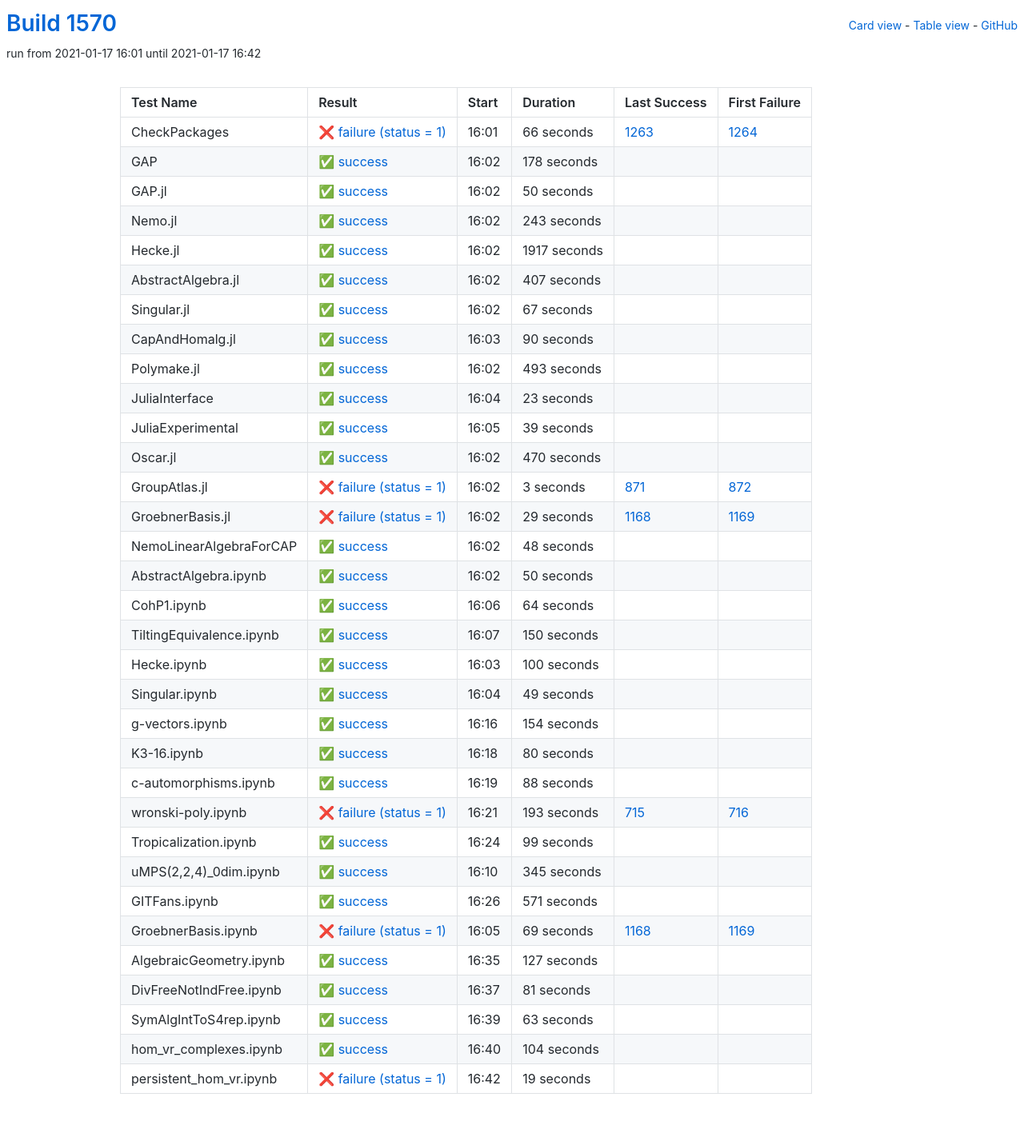
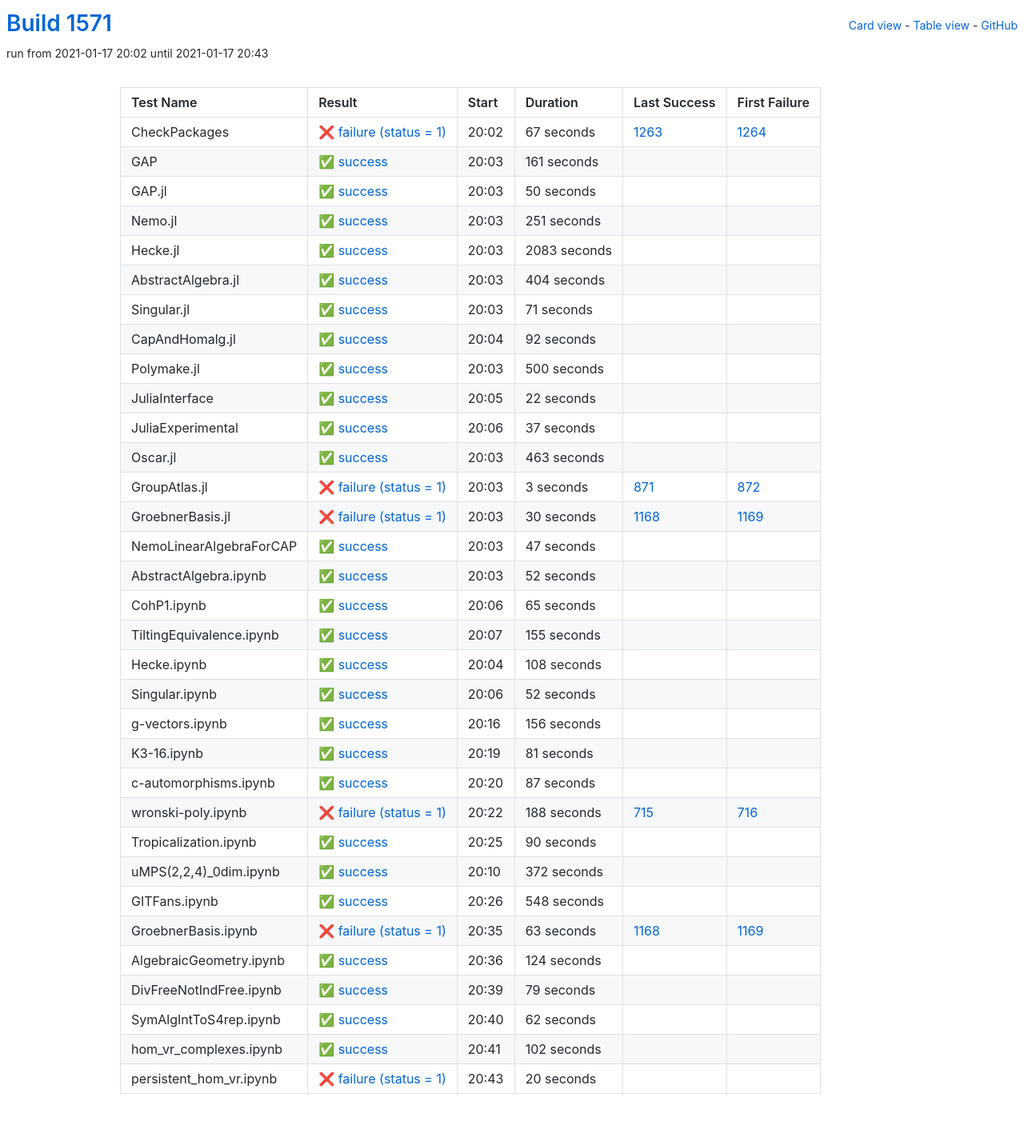
Before and after one commit to oscar-system/oscar-ci-status-stable, a Jekyll site: the page built from table.html, in a window 1280 px wide. Shown: the whole page at 80% size. Built offline with Jekyll 4.4.1, drawn with Linux system fonts in a browser that asks for light colours.

Commit message:
Build #1571

```diff
--- a/_data/ci.yml
+++ b/_data/ci.yml
@@ -1,6 +1,6 @@
 ---
-build: 1570
-build_url: https://oscarci.mathematik.uni-kl.de/job/oscar-stable/1570/
+build: 1571
+build_url: https://oscarci.mathematik.uni-kl.de/job/oscar-stable/1571/
 job: oscar-stable
 organization: oscar-system
 repo: oscar-ci-status-stable
@@ -8,32 +8,32 @@ repourl: https://github.com/oscar-system/oscar-ci-status-stable
 tests:
 - name: CheckPackages
   id: checkpackages
-  log: https://oscarci.mathematik.uni-kl.de/job/oscar-stable/1570/artifact/logs/build-1570/CheckPackages.log
-  start: 2021-01-17 16:01
+  log: https://oscarci.mathematik.uni-kl.de/job/oscar-stable/1571/artifact/logs/build-1571/CheckPackages.log
+  start: 2021-01-17 20:02
   success: false
   exitcode: 1
   status: failure
-  duration: 66
+  duration: 67
   last_success: 1263
   last_success_url: https://oscarci.mathematik.uni-kl.de/job/oscar-stable/1263/
   first_failure: 1264
   first_failure_url: https://oscarci.mathematik.uni-kl.de/job/oscar-stable/1264/
 - name: GAP
   id: gap
-  log: https://oscarci.mathematik.uni-kl.de/job/oscar-stable/1570/artifact/logs/build-1570/GAP.log
-  start: 2021-01-17 16:02
+  log: https://oscarci.mathematik.uni-kl.de/job/oscar-stable/1571/artifact/logs/build-1571/GAP.log
+  start: 2021-01-17 20:03
   success: true
   exitcode: 0
   status: success
-  duration: 178
+  duration: 161
   last_success: false
   last_success_url:
   first_failure: false
   first_failure_url:
 - name: GAP.jl
   id: gap-jl
-  log: https://oscarci.mathematik.uni-kl.de/job/oscar-stable/1570/artifact/logs/build-1570/GAP.jl.log
-  start: 2021-01-17 16:02
+  log: https://oscarci.mathematik.uni-kl.de/job/oscar-stable/1571/artifact/logs/build-1571/GAP.jl.log
+  start: 2021-01-17 20:03
   success: true
   exitcode: 0
   status: success
@@ -44,116 +44,116 @@ tests:
   first_failure_url:
 - name: Nemo.jl
   id: nemo-jl
-  log: https://oscarci.mathematik.uni-kl.de/job/oscar-stable/1570/artifact/logs/build-1570/Nemo.jl.log
-  start: 2021-01-17 16:02
+  log: https://oscarci.mathematik.uni-kl.de/job/oscar-stable/1571/artifact/logs/build-1571/Nemo.jl.log
+  start: 2021-01-17 20:03
   success: true
   exitcode: 0
   status: success
-  duration: 243
+  duration: 251
   last_success: false
   last_success_url:
   first_failure: false
   first_failure_url:
 - name: Hecke.jl
   id: hecke-jl
-  log: https://oscarci.mathematik.uni-kl.de/job/oscar-stable/1570/artifact/logs/build-1570/Hecke.jl.log
-  start: 2021-01-17 16:02
+  log: https://oscarci.mathematik.uni-kl.de/job/oscar-stable/1571/artifact/logs/build-1571/Hecke.jl.log
+  start: 2021-01-17 20:03
   success: true
   exitcode: 0
   status: success
-  duration: 1917
+  duration: 2083
   last_success: false
   last_success_url:
   first_failure: false
   first_failure_url:
 - name: AbstractAlgebra.jl
   id: abstractalgebra-jl
-  log: https://oscarci.mathematik.uni-kl.de/job/oscar-stable/1570/artifact/logs/build-1570/AbstractAlgebra.jl.log
-  start: 2021-01-17 16:02
+  log: https://oscarci.mathematik.uni-kl.de/job/oscar-stable/1571/artifact/logs/build-1571/AbstractAlgebra.jl.log
+  start: 2021-01-17 20:03
   success: true
   exitcode: 0
   status: success
-  duration: 407
+  duration: 404
   last_success: false
   last_success_url:
   first_failure: false
   first_failure_url:
 - name: Singular.jl
   id: singular-jl
-  log: https://oscarci.mathematik.uni-kl.de/job/oscar-stable/1570/artifact/logs/build-1570/Singular.jl.log
-  start: 2021-01-17 16:02
+  log: https://oscarci.mathematik.uni-kl.de/job/oscar-stable/1571/artifact/logs/build-1571/Singular.jl.log
+  start: 2021-01-17 20:03
   success: true
   exitcode: 0
   status: success
-  duration: 67
+  duration: 71
   last_success: false
   last_success_url:
   first_failure: false
   first_failure_url:
 - name: CapAndHomalg.jl
   id: capandhomalg-jl
-  log: https://oscarci.mathematik.uni-kl.de/job/oscar-stable/1570/artifact/logs/build-1570/CapAndHomalg.jl.log
-  start: 2021-01-17 16:03
+  log: https://oscarci.mathematik.uni-kl.de/job/oscar-stable/1571/artifact/logs/build-1571/CapAndHomalg.jl.log
+  start: 2021-01-17 20:04
   success: true
   exitcode: 0
   status: success
-  duration: 90
+  duration: 92
   last_success: false
   last_success_url:
   first_failure: false
   first_failure_url:
 - name: Polymake.jl
   id: polymake-jl
-  log: https://oscarci.mathematik.uni-kl.de/job/oscar-stable/1570/artifact/logs/build-1570/Polymake.jl.log
-  start: 2021-01-17 16:02
+  log: https://oscarci.mathematik.uni-kl.de/job/oscar-stable/1571/artifact/logs/build-1571/Polymake.jl.log
+  start: 2021-01-17 20:03
   success: true
   exitcode: 0
   status: success
-  duration: 493
+  duration: 500
   last_success: false
   last_success_url:
   first_failure: false
   first_failure_url:
 - name: JuliaInterface
   id: juliainterface
-  log: https://oscarci.mathematik.uni-kl.de/job/oscar-stable/1570/artifact/logs/build-1570/JuliaInterface.log
-  start: 2021-01-17 16:04
+  log: https://oscarci.mathematik.uni-kl.de/job/oscar-stable/1571/artifact/logs/build-1571/JuliaInterface.log
+  start: 2021-01-17 20:05
   success: true
   exitcode: 0
   status: success
-  duration: 23
+  duration: 22
   last_success: false
   last_success_url:
   first_failure: false
   first_failure_url:
 - name: JuliaExperimental
   id: juliaexperimental
-  log: https://oscarci.mathematik.uni-kl.de/job/oscar-stable/1570/artifact/logs/build-1570/JuliaExperimental.log
-  start: 2021-01-17 16:05
+  log: https://oscarci.mathematik.uni-kl.de/job/oscar-stable/1571/artifact/logs/build-1571/JuliaExperimental.log
+  start: 2021-01-17 20:06
   success: true
   exitcode: 0
   status: success
-  duration: 39
+  duration: 37
   last_success: false
   last_success_url:
   first_failure: false
   first_failure_url:
 - name: Oscar.jl
   id: oscar-jl
-  log: https://oscarci.mathematik.uni-kl.de/job/oscar-stable/1570/artifact/logs/build-1570/Oscar.jl.log
-  start: 2021-01-17 16:02
+  log: https://oscarci.mathematik.uni-kl.de/job/oscar-stable/1571/artifact/logs/build-1571/Oscar.jl.log
+  start: 2021-01-17 20:03
   success: true
   exitcode: 0
   status: success
-  duration: 470
+  duration: 463
   last_success: false
   last_success_url:
   first_failure: false
   first_failure_url:
 - name: GroupAtlas.jl
   id: groupatlas-jl
-  log: https://oscarci.mathematik.uni-kl.de/job/oscar-stable/1570/artifact/logs/build-1570/GroupAtlas.jl.log
-  start: 2021-01-17 16:02
+  log: https://oscarci.mathematik.uni-kl.de/job/oscar-stable/1571/artifact/logs/build-1571/GroupAtlas.jl.log
+  start: 2021-01-17 20:03
   success: false
   exitcode: 1
   status: failure
@@ -164,200 +164,104 @@ tests:
   first_failure_url: https://oscarci.mathematik.uni-kl.de/job/oscar-stable/872/
 - name: GroebnerBasis.jl
   id: groebnerbasis-jl
-  log: https://oscarci.mathematik.uni-kl.de/job/oscar-stable/1570/artifact/logs/build-1570/GroebnerBasis.jl.log
-  start: 2021-01-17 16:02
+  log: https://oscarci.mathematik.uni-kl.de/job/oscar-stable/1571/artifact/logs/build-1571/GroebnerBasis.jl.log
+  start: 2021-01-17 20:03
   success: false
   exitcode: 1
   status: failure
-  duration: 29
+  duration: 30
   last_success: 1168
   last_success_url: https://oscarci.mathematik.uni-kl.de/job/oscar-stable/1168/
   first_failure: 1169
   first_failure_url: https://oscarci.mathematik.uni-kl.de/job/oscar-stable/1169/
 - name: NemoLinearAlgebraForCAP
   id: nemolinearalgebraforcap
-  log: https://oscarci.mathematik.uni-kl.de/job/oscar-stable/1570/artifact/logs/build-1570/NemoLinearAlgebraForCAP.log
-  start: 2021-01-17 16:02
+  log: https://oscarci.mathematik.uni-kl.de/job/oscar-stable/1571/artifact/logs/build-1571/NemoLinearAlgebraForCAP.log
+  start: 2021-01-17 20:03
   success: true
   exitcode: 0
   status: success
-  duration: 48
+  duration: 47
   last_success: false
   last_success_url:
   first_failure: false
   first_failure_url:
 - name: AbstractAlgebra.ipynb
   id: abstractalgebra-ipynb
-  log: https://oscarci.mathematik.uni-kl.de/job/oscar-stable/1570/artifact/logs/build-1570/AbstractAlgebra.ipynb.log
-  start: 2021-01-17 16:02
+  log: https://oscarci.mathematik.uni-kl.de/job/oscar-stable/1571/artifact/logs/build-1571/AbstractAlgebra.ipynb.log
+  start: 2021-01-17 20:03
   success: true
   exitcode: 0
   status: success
-  duration: 50
+  duration: 52
   last_success: false
   last_success_url:
   first_failure: false
   first_failure_url:
 - name: CohP1.ipynb
   id: cohp1-ipynb
-  log: https://oscarci.mathematik.uni-kl.de/job/oscar-stable/1570/artifact/logs/build-1570/CohP1.ipynb.log
-  start: 2021-01-17 16:06
+  log: https://oscarci.mathematik.uni-kl.de/job/oscar-stable/1571/artifact/logs/build-1571/CohP1.ipynb.log
+  start: 2021-01-17 20:06
   success: true
   exitcode: 0
   status: success
-  duration: 64
+  duration: 65
   last_success: false
   last_success_url:
   first_failure: false
   first_failure_url:
 - name: TiltingEquivalence.ipynb
   id: tiltingequivalence-ipynb
-  log: https://oscarci.mathematik.uni-kl.de/job/oscar-stable/1570/artifact/logs/build-1570/TiltingEquivalence.ipynb.log
-  start: 2021-01-17 16:07
+  log: https://oscarci.mathematik.uni-kl.de/job/oscar-stable/1571/artifact/logs/build-1571/TiltingEquivalence.ipynb.log
+  start: 2021-01-17 20:07
   success: true
   exitcode: 0
   status: success
-  duration: 150
+  duration: 155
   last_success: false
   last_success_url:
   first_failure: false
   first_failure_url:
 - name: Hecke.ipynb
   id: hecke-ipynb
-  log: https://oscarci.mathematik.uni-kl.de/job/oscar-stable/1570/artifact/logs/build-1570/Hecke.ipynb.log
-  start: 2021-01-17 16:03
+  log: https://oscarci.mathematik.uni-kl.de/job/oscar-stable/1571/artifact/logs/build-1571/Hecke.ipynb.log
+  start: 2021-01-17 20:04
   success: true
   exitcode: 0
   status: success
-  duration: 100
+  duration: 108
   last_success: false
   last_success_url:
   first_failure: false
   first_failure_url:
 - name: Singular.ipynb
   id: singular-ipynb
-  log: https://oscarci.mathematik.uni-kl.de/job/oscar-stable/1570/artifact/logs/build-1570/Singular.ipynb.log
-  start: 2021-01-17 16:04
+  log: https://oscarci.mathematik.uni-kl.de/job/oscar-stable/1571/artifact/logs/build-1571/Singular.ipynb.log
+  start: 2021-01-17 20:06
   success: true
   exitcode: 0
   status: success
-  duration: 49
+  duration: 52
   last_success: false
   last_success_url:
   first_failure: false
   first_failure_url:
 - name: g-vectors.ipynb
   id: g-vectors-ipynb
-  log: https://oscarci.mathematik.uni-kl.de/job/oscar-stable/1570/artifact/logs/build-1570/g-vectors.ipynb.log
-  start: 2021-01-17 16:16
+  log: https://oscarci.mathematik.uni-kl.de/job/oscar-stable/1571/artifact/logs/build-1571/g-vectors.ipynb.log
+  start: 2021-01-17 20:16
   success: true
   exitcode: 0
   status: success
-  duration: 154
+  duration: 156
   last_success: false
   last_success_url:
   first_failure: false
   first_failure_url:
 - name: K3-16.ipynb
   id: k3-16-ipynb
-  log: https://oscarci.mathematik.uni-kl.de/job/oscar-stable/1570/artifact/logs/build-1570/K3-16.ipynb.log
-  start: 2021-01-17 16:18
-  success: true
-  exitcode: 0
-  status: success
-  duration: 80
-  last_success: false
-  last_success_url:
-  first_failure: false
-  first_failure_url:
-- name: c-automorphisms.ipynb
-  id: c-automorphisms-ipynb
-  log: https://oscarci.mathematik.uni-kl.de/job/oscar-stable/1570/artifact/logs/build-1570/c-automorphisms.ipynb.log
-  start: 2021-01-17 16:19
-  success: true
-  exitcode: 0
-  status: success
-  duration: 88
-  last_success: false
-  last_success_url:
-  first_failure: false
-  first_failure_url:
-- name: wronski-poly.ipynb
-  id: wronski-poly-ipynb
-  log: https://oscarci.mathematik.uni-kl.de/job/oscar-stable/1570/artifact/logs/build-1570/wronski-poly.ipynb.log
-  start: 2021-01-17 16:21
-  success: false
-  exitcode: 1
-  status: failure
-  duration: 193
-  last_success: 715
-  last_success_url: https://oscarci.mathematik.uni-kl.de/job/oscar-stable/715/
-  first_failure: 716
-  first_failure_url: https://oscarci.mathematik.uni-kl.de/job/oscar-stable/716/
-- name: Tropicalization.ipynb
-  id: tropicalization-ipynb
-  log: https://oscarci.mathematik.uni-kl.de/job/oscar-stable/1570/artifact/logs/build-1570/Tropicalization.ipynb.log
-  start: 2021-01-17 16:24
-  success: true
-  exitcode: 0
-  status: success
-  duration: 99
-  last_success: false
-  last_success_url:
-  first_failure: false
-  first_failure_url:
-- name: uMPS(2,2,4)_0dim.ipynb
-  id: umps-2-2-4-0dim-ipynb
-  log: https://oscarci.mathematik.uni-kl.de/job/oscar-stable/1570/artifact/logs/build-1570/uMPS-2-2-4-_0dim.ipynb.log
-  start: 2021-01-17 16:10
-  success: true
-  exitcode: 0
-  status: success
-  duration: 345
-  last_success: false
-  last_success_url:
-  first_failure: false
-  first_failure_url:
-- name: GITFans.ipynb
-  id: gitfans-ipynb
-  log: https://oscarci.mathematik.uni-kl.de/job/oscar-stable/1570/artifact/logs/build-1570/GITFans.ipynb.log
-  start: 2021-01-17 16:26
-  success: true
-  exitcode: 0
-  status: success
-  duration: 571
-  last_success: false
-  last_success_url:
-  first_failure: false
-  first_failure_url:
-- name: GroebnerBasis.ipynb
-  id: groebnerbasis-ipynb
-  log: https://oscarci.mathematik.uni-kl.de/job/oscar-stable/1570/artifact/logs/build-1570/GroebnerBasis.ipynb.log
-  start: 2021-01-17 16:05
-  success: false
-  exitcode: 1
-  status: failure
-  duration: 69
-  last_success: 1168
-  last_success_url: https://oscarci.mathematik.uni-kl.de/job/oscar-stable/1168/
-  first_failure: 1169
-  first_failure_url: https://oscarci.mathematik.uni-kl.de/job/oscar-stable/1169/
-- name: AlgebraicGeometry.ipynb
-  id: algebraicgeometry-ipynb
-  log: https://oscarci.mathematik.uni-kl.de/job/oscar-stable/1570/artifact/logs/build-1570/AlgebraicGeometry.ipynb.log
-  start: 2021-01-17 16:35
-  success: true
-  exitcode: 0
-  status: success
-  duration: 127
-  last_success: false
-  last_success_url:
-  first_failure: false
-  first_failure_url:
-- name: DivFreeNotIndFree.ipynb
-  id: divfreenotindfree-ipynb
-  log: https://oscarci.mathematik.uni-kl.de/job/oscar-stable/1570/artifact/logs/build-1570/DivFreeNotIndFree.ipynb.log
-  start: 2021-01-17 16:37
+  log: https://oscarci.mathematik.uni-kl.de/job/oscar-stable/1571/artifact/logs/build-1571/K3-16.ipynb.log
+  start: 2021-01-17 20:19
   success: true
   exitcode: 0
   status: success
@@ -366,38 +270,134 @@ tests:
   last_success_url:
   first_failure: false
   first_failure_url:
-- name: SymAlgIntToS4rep.ipynb
-  id: symalginttos4rep-ipynb
-  log: https://oscarci.mathematik.uni-kl.de/job/oscar-stable/1570/artifact/logs/build-1570/SymAlgIntToS4rep.ipynb.log
-  start: 2021-01-17 16:39
+- name: c-automorphisms.ipynb
+  id: c-automorphisms-ipynb
+  log: https://oscarci.mathematik.uni-kl.de/job/oscar-stable/1571/artifact/logs/build-1571/c-automorphisms.ipynb.log
+  start: 2021-01-17 20:20
   success: true
   exitcode: 0
   status: success
+  duration: 87
+  last_success: false
+  last_success_url:
+  first_failure: false
+  first_failure_url:
+- name: wronski-poly.ipynb
+  id: wronski-poly-ipynb
+  log: https://oscarci.mathematik.uni-kl.de/job/oscar-stable/1571/artifact/logs/build-1571/wronski-poly.ipynb.log
+  start: 2021-01-17 20:22
+  success: false
+  exitcode: 1
+  status: failure
+  duration: 188
+  last_success: 715
+  last_success_url: https://oscarci.mathematik.uni-kl.de/job/oscar-stable/715/
+  first_failure: 716
+  first_failure_url: https://oscarci.mathematik.uni-kl.de/job/oscar-stable/716/
+- name: Tropicalization.ipynb
+  id: tropicalization-ipynb
+  log: https://oscarci.mathematik.uni-kl.de/job/oscar-stable/1571/artifact/logs/build-1571/Tropicalization.ipynb.log
+  start: 2021-01-17 20:25
+  success: true
+  exitcode: 0
+  status: success
+  duration: 90
+  last_success: false
+  last_success_url:
+  first_failure: false
+  first_failure_url:
+- name: uMPS(2,2,4)_0dim.ipynb
+  id: umps-2-2-4-0dim-ipynb
+  log: https://oscarci.mathematik.uni-kl.de/job/oscar-stable/1571/artifact/logs/build-1571/uMPS-2-2-4-_0dim.ipynb.log
+  start: 2021-01-17 20:10
+  success: true
+  exitcode: 0
+  status: success
+  duration: 372
+  last_success: false
+  last_success_url:
+  first_failure: false
+  first_failure_url:
+- name: GITFans.ipynb
+  id: gitfans-ipynb
+  log: https://oscarci.mathematik.uni-kl.de/job/oscar-stable/1571/artifact/logs/build-1571/GITFans.ipynb.log
+  start: 2021-01-17 20:26
+  success: true
+  exitcode: 0
+  status: success
+  duration: 548
+  last_success: false
+  last_success_url:
+  first_failure: false
+  first_failure_url:
+- name: GroebnerBasis.ipynb
+  id: groebnerbasis-ipynb
+  log: https://oscarci.mathematik.uni-kl.de/job/oscar-stable/1571/artifact/logs/build-1571/GroebnerBasis.ipynb.log
+  start: 2021-01-17 20:35
+  success: false
+  exitcode: 1
+  status: failure
   duration: 63
+  last_success: 1168
+  last_success_url: https://oscarci.mathematik.uni-kl.de/job/oscar-stable/1168/
+  first_failure: 1169
+  first_failure_url: https://oscarci.mathematik.uni-kl.de/job/oscar-stable/1169/
+- name: AlgebraicGeometry.ipynb
+  id: algebraicgeometry-ipynb
+  log: https://oscarci.mathematik.uni-kl.de/job/oscar-stable/1571/artifact/logs/build-1571/AlgebraicGeometry.ipynb.log
+  start: 2021-01-17 20:36
+  success: true
+  exitcode: 0
+  status: success
+  duration: 124
+  last_success: false
+  last_success_url:
+  first_failure: false
+  first_failure_url:
+- name: DivFreeNotIndFree.ipynb
+  id: divfreenotindfree-ipynb
+  log: https://oscarci.mathematik.uni-kl.de/job/oscar-stable/1571/artifact/logs/build-1571/DivFreeNotIndFree.ipynb.log
+  start: 2021-01-17 20:39
+  success: true
+  exitcode: 0
+  status: success
+  duration: 79
+  last_success: false
+  last_success_url:
+  first_failure: false
+  first_failure_url:
+- name: SymAlgIntToS4rep.ipynb
+  id: symalginttos4rep-ipynb
+  log: https://oscarci.mathematik.uni-kl.de/job/oscar-stable/1571/artifact/logs/build-1571/SymAlgIntToS4rep.ipynb.log
+  start: 2021-01-17 20:40
+  success: true
+  exitcode: 0
+  status: success
+  duration: 62
   last_success: false
   last_success_url:
   first_failure: false
   first_failure_url:
 - name: hom_vr_complexes.ipynb
   id: hom-vr-complexes-ipynb
-  log: https://oscarci.mathematik.uni-kl.de/job/oscar-stable/1570/artifact/logs/build-1570/hom_vr_complexes.ipynb.log
-  start: 2021-01-17 16:40
+  log: https://oscarci.mathematik.uni-kl.de/job/oscar-stable/1571/artifact/logs/build-1571/hom_vr_complexes.ipynb.log
+  start: 2021-01-17 20:41
   success: true
   exitcode: 0
   status: success
-  duration: 104
+  duration: 102
   last_success: false
   last_success_url:
   first_failure: false
   first_failure_url:
 - name: persistent_hom_vr.ipynb
   id: persistent-hom-vr-ipynb
-  log: https://oscarci.mathematik.uni-kl.de/job/oscar-stable/1570/artifact/logs/build-1570/persistent_hom_vr.ipynb.log
-  start: 2021-01-17 16:42
+  log: https://oscarci.mathematik.uni-kl.de/job/oscar-stable/1571/artifact/logs/build-1571/persistent_hom_vr.ipynb.log
+  start: 2021-01-17 20:43
   success: false
   exitcode: 1
   status: failure
-  duration: 19
+  duration: 20
   last_success: false
   last_success_url:
   first_failure: false
```
Also changed, not shown: README.md.
